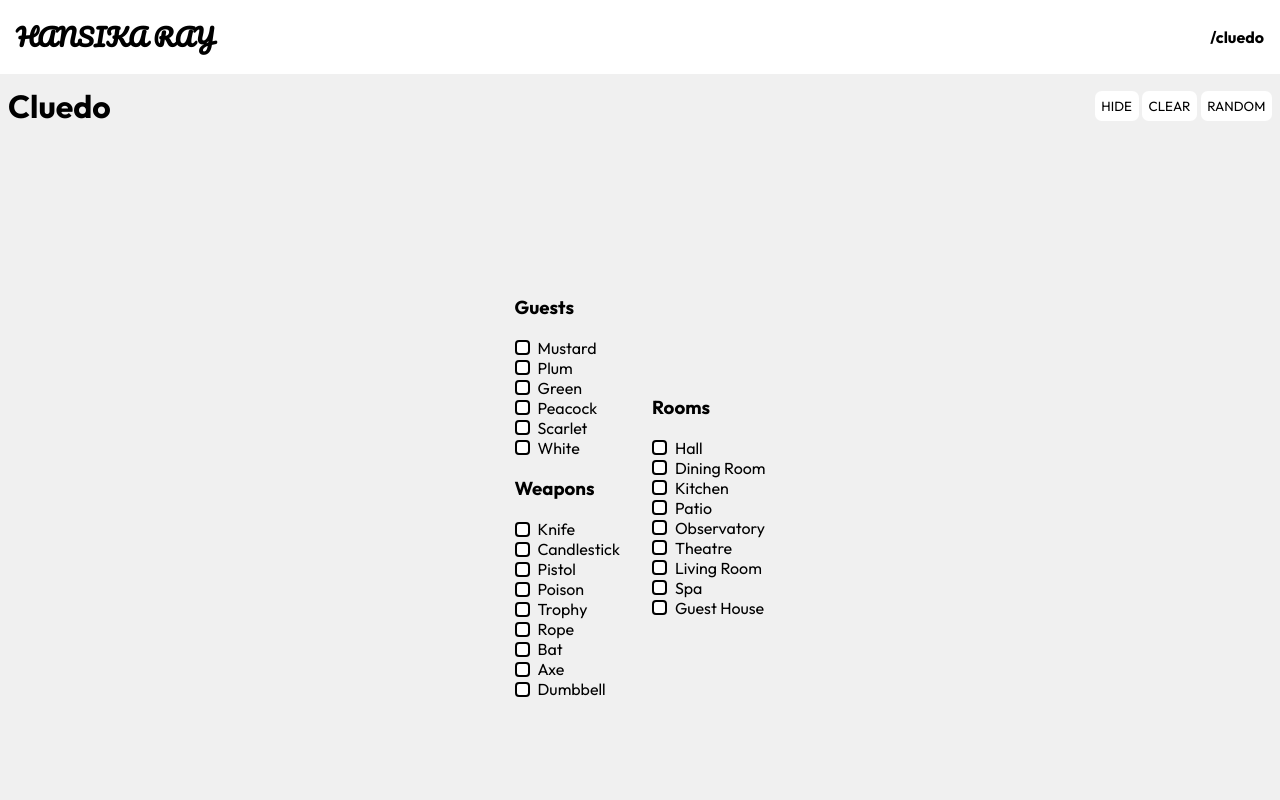
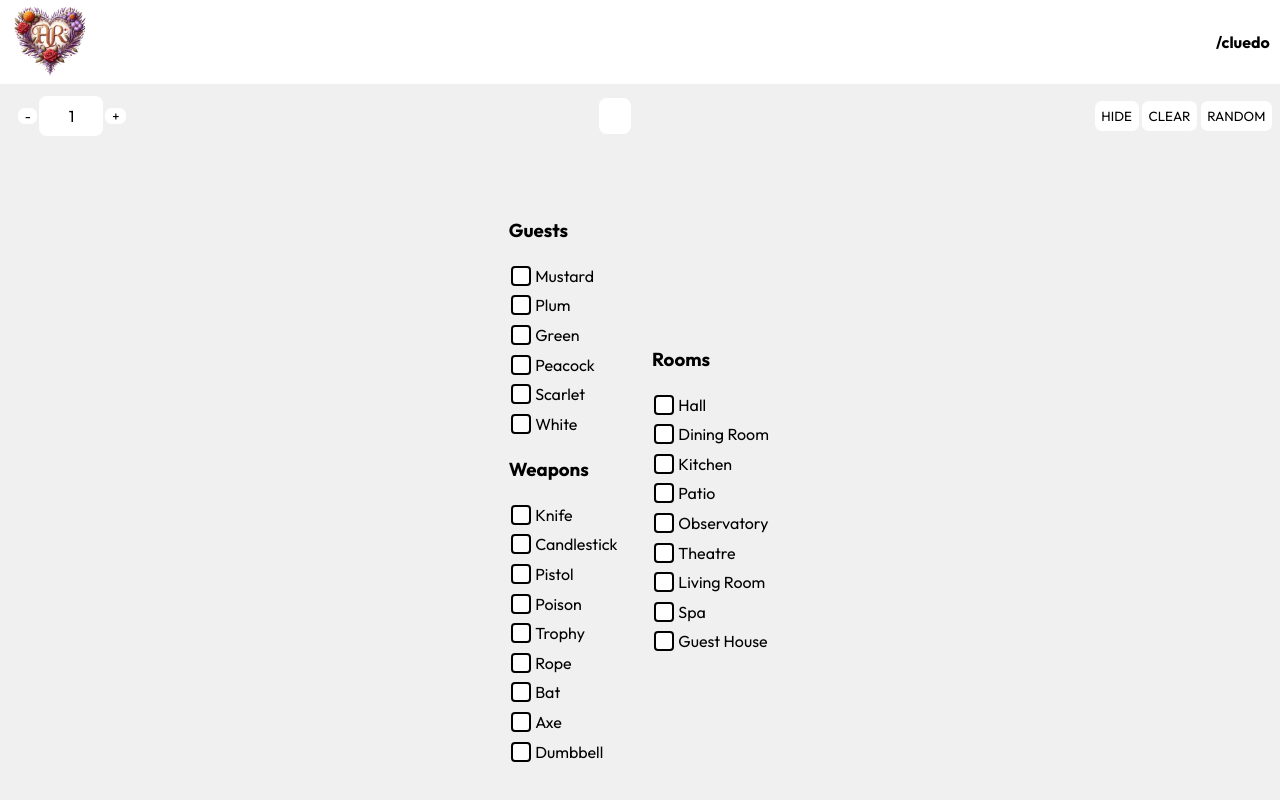
Before and after one commit to jamieeeeeeeeeeeeeeee/hansika, a SvelteKit app: page /cluedo in a window 1280 px wide. Built offline with nearby package versions, Linux system fonts and the light colour scheme.

Commit message:
Better Cluedo, multiple checkboxes

```diff
--- a/src/lib/components/Checkbox.svelte
+++ b/src/lib/components/Checkbox.svelte
@@ -1,7 +1,6 @@
 <script>
     import { cluedoHideAll, cluedoClearAll } from "$lib/store.js";
     import { onDestroy } from "svelte";
-    export let text = "";
 
     let checkBoxText = "";
     function toggle() {
@@ -24,7 +23,6 @@
 </script>
 
 <div>
-    <label>
     <button
     class="checkbox"
     on:click={toggle}
@@ -32,20 +30,16 @@
     >
         {$cluedoHideAll ? '' : checkBoxText}
     </button>
-        <div>
-            {text}
-        </div>
-    </label>
 </div>
 
 <style>
     .checkbox {
-        width: 15px;
-        height: 15px;
-        min-width: 15px;
-        min-height: 15px;
-        max-width: 15px;
-        max-height: 15px;
+        width: 20px;
+        height: 20px;
+        min-width: 20px;
+        min-height: 20px;
+        max-width: 20px;
+        max-height: 20px;
         border: 2px solid black;
         border-radius: 0.25em;
         background-color: white;
@@ -58,17 +52,7 @@
         min-width: 15px;
         overflow: hidden;
         padding: 0;
-        margin: 0;
-    }
-
-    label {
-        display: flex;
-        align-items: center;
-        flex-direction: row;
+        margin-right: 4px;
         touch-action: manipulation;
     }
-
-    label > div {
-        margin-left: 0.5em;
-    }
 </style>
--- a/src/lib/components/Navbar.svelte
+++ b/src/lib/components/Navbar.svelte
@@ -1,19 +1,32 @@
 <script>
     import { page } from "$app/stores";
+    import hr from "$lib/assets/hr.png";
 </script>
 <header>
-    <a id="HR" href="/">H</a>
+    <div>
+        <a href="/">
+            <img id="HR" src={hr} alt="HR"/>
+        </a>
+    </div>
+    <div class="HROFFSET"></div>
     <slot name="navbar"/>
     <div id="title">{$page.url.pathname}</div>
 </header>
 
 <style>
+    img {
+        width: 5rem;
+        height: 5rem;
+    }
+
     header {
         display: flex;
         justify-content: space-between;
         align-items: center;
-    padding: 1rem;
         background-color: white;
+        position: relative;
+        padding-top: 0;
+        padding-bottom: 0;
     }
 
     #HR {
@@ -29,21 +42,13 @@
         color: black;
     }
 
- #HR:after {
-    content: "ansika Ray";
- }
 
     #title {
         font-weight: bold;
     }
 
     @media (max-width: 768px) {
-    #HR:after {
-        content: "R";
-    }
 
-    #title {
-        display: none;
-    }
+
     }
 </style>
--- a/src/lib/components/Progress.svelte
+++ b/src/lib/components/Progress.svelte
@@ -32,7 +32,7 @@
         flex-direction: row;
         align-content: center;
         flex-grow: 1;
-        height: 100%;
+        height: 2.4rem;
         background-color: rgb(229, 229, 229);
         margin: 0 2rem;
         border-radius: 1rem;
--- a/src/routes/cluedo/+page.svelte
+++ b/src/routes/cluedo/+page.svelte
@@ -49,11 +49,36 @@
         randomWeapon = "";
         randomRoom = "";
     }
+
+    let numPlayers = 1;
+    function setNumPlayers(num) {
+        numPlayers = num
+    }
 </script>
 
 <main>
     <div class="navbar">
-        <h1>Cluedo</h1>
+        <div class="navbar">
+            <button
+            class="spinner"
+            on:click={() => setNumPlayers(numPlayers - 1)}
+            >-</button>
+            <input
+            type="number"
+            min="1"
+            max="4"
+            bind:value={numPlayers}
+            />
+            <button
+            class="spinner"
+            on:click={() => setNumPlayers(numPlayers + 1)}
+            >+</button>
+        </div>
+        <div>
+            {#each Array(numPlayers) as _}
+                <input type="text"/>
+            {/each}
+        </div>
         <div>
             <button on:click={() => {cluedoHideAll.update((v) => !v);}}>HIDE</button>
             <button on:click={clearAll}>CLEAR</button>
@@ -68,24 +93,40 @@
             <div>
                 <h3 class="remove">Guests</h3>
                 {#each guests as guest}
-                    <Checkbox text={guest} />
+                    <div class="item">
+                        {#each Array(numPlayers) as _}
+                            <Checkbox/>
+                        {/each}
+                        {guest}
+                    </div>
                 {/each}
             </div>
             <div>
                 <h3>Weapons</h3>
                 {#each weapons as weapon}
-                    <Checkbox text={weapon} />
+                    <div class="item">
+                        {#each Array(numPlayers) as _}
+                            <Checkbox/>
+                        {/each}
+                        {weapon}
+                    </div>
                 {/each}
             </div>
         </div>
         <div>
             <h3>Rooms</h3>
             {#each rooms as room}
-                <Checkbox text={room} />
+                <div class="item">
+                    {#each Array(numPlayers) as _}
+                        <Checkbox/>
+                    {/each}
+                    {room}
+                </div>
             {/each}
         </div>
     </div>
 </main>
+<div class="item"><div class="item"></div></div>
 
 <style>
     .navbar {
@@ -116,12 +157,6 @@
         margin: 0 1rem;
     }
 
-    @media (max-width: 600px) {
-        main {
-            font-size: 1.4rem;
-        }
-    }
-
     button {
         background-color: white;
         color: black;
@@ -131,4 +166,54 @@
         cursor: pointer;
         touch-action: manipulation;
     }
+
+    .item {
+        display: flex;
+        flex-direction: row;
+        align-items: center;
+        padding: 0.15em;
+        padding-top: 0.3em;
+        padding-bottom: 0.3em;
+    }
+
+    input[type=number] {
+        margin: 0;
+        border: none;
+        border-radius: 0.5em;
+        padding: 0.5em;
+        width: 3em;
+        text-align: center;
+        font-size: 1rem;
+        -moz-appearance: textfield;
+        appearance: textfield;
+        height: 1.5rem;
+    }
+
+    .spinner {
+        background-color: white;
+        color: black;
+        border: none;
+        border-radius: 0.5em;
+        cursor: pointer;
+        touch-action: manipulation;
+        margin: 0 2px;
+        padding-top: 0;
+        padding-bottom: 0;
+    }
+
+    input[type=number]::-webkit-inner-spin-button,
+    input[type=number]::-webkit-outer-spin-button {
+        opacity: 0;
+        appearance: none;
+    }
+
+    input[type=text] {
+        margin: 0 1px;
+        border: none;
+        border-radius: 0.5em;
+        padding: 0.5em;
+        width: 1rem;
+        text-align: center;
+        font-size: 1rem;
+    }
 </style>
```
Also changed, not shown: src/lib/assets/hr.png (added). Lines whose indentation alone changed are shown as unchanged.
